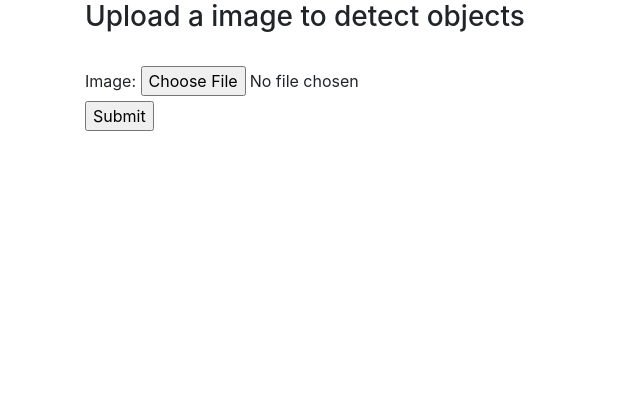
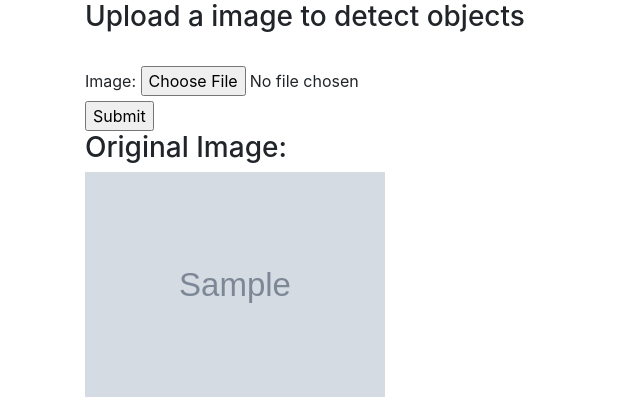
Before and after one commit to RahulM-3/object-detection-webapp, a Django app: template object_detection/app/templates/home.html in a window 1280 px wide. Shown: the part 56-476 px from the top of the page, without its empty margins (0-640 px from the left). Run offline with Django 4.2, Linux system fonts and the light colour scheme; tables that the repository leaves empty hold one stand-in row (values such as "Sample post"); the template is opened without the code that fills it: values that come from a table or form of the project are taken from there, most other values are stand-ins (such as "Sample title", 1, 10 or a date in 2020); grey boxes marked "Sample" are stand-in pictures; some libraries are stand-ins or nearby versions.

Commit message:
display uploaded image

```diff
--- a/object_detection/app/templates/home.html
+++ b/object_detection/app/templates/home.html
@@ -10,4 +10,8 @@
         <input type="submit"
         value="Submit">
     </form>
+    {% if uploaded_image %}
+        <h3>Original Image:</h3>
+        <img src="{{ uploaded_image.image.url }}" alt="Original Image" width="300px">
+    {% endif %}
 {% endblock %}
--- a/object_detection/app/views.py
+++ b/object_detection/app/views.py
@@ -4,13 +4,14 @@ from app.forms import imageform
 # Create your views here.
 
 def home(request):
+    uploaded_image = None
     if(request.method == 'POST'):
         form = imageform(request.POST, request.FILES)
         if(form.is_valid()):
             filename = form.cleaned_data['image']
-            form.save()
+            uploaded_image = form.save()
         else:
             context = {'form': form}
             return render(request, "home.html", context)
-    context = {'form': imageform()}
+    context = {'form': imageform(), "uploaded_image": uploaded_image}
     return render(request, "home.html", context)
--- a/object_detection/object_detection/settings.py
+++ b/object_detection/object_detection/settings.py
@@ -124,3 +124,4 @@ STATIC_URL = 'static/'
 DEFAULT_AUTO_FIELD = 'django.db.models.BigAutoField'
 
 MEDIA_ROOT = BASE_DIR / "image"
+MEDIA_URL = "/image/"
--- a/object_detection/object_detection/urls.py
+++ b/object_detection/object_detection/urls.py
@@ -16,8 +16,10 @@ Including another URLconf
 """
 from django.contrib import admin
 from django.urls import path, include
+from django.conf import settings
+from django.conf.urls.static import static
 
 urlpatterns = [
     path('admin/', admin.site.urls),
     path("", include("app.urls"))
-]
+] + static(settings.MEDIA_URL, document_root=settings.MEDIA_ROOT)
```
Also changed, not shown: object_detection/db.sqlite3.
